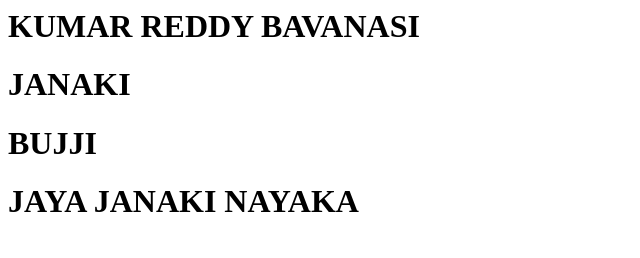
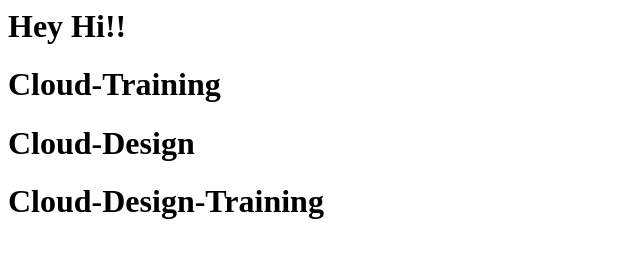
Before and after one commit to poc-cloud-training/static, a plain HTML site: page index.html in a window 1280 px wide. Shown: the whole page, without its empty margins (0-640 px from the left). Drawn offline with Linux system fonts and the light colour scheme.

Commit message:
Update index.html

```diff
--- a/index.html
+++ b/index.html
@@ -1,4 +1,4 @@
-<h1> KUMAR REDDY BAVANASI </h1>
-<h1> JANAKI </h1>
-<h1> BUJJI </h1>
-<h1> JAYA JANAKI NAYAKA </h1>
+<h1> Hey Hi!! </h1>
+<h1> Cloud-Training </h1>
+<h1>  Cloud-Design </h1>
+<h1> Cloud-Design-Training </h1>
```
